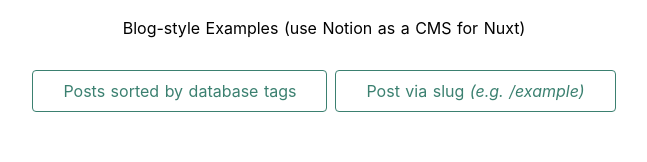
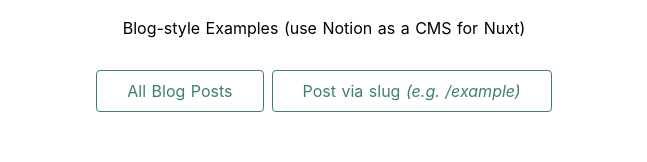
Before and after one commit to janniks/vue-notion, a Nuxt app in the folder example/: page / in a window 1280 px wide. Shown: the part 577-739 px from the top of the page, without its empty margins (316-963 px from the left). Built offline with nearby package versions, Linux system fonts and the light colour scheme.

Commit message:
Fix link

```diff
--- a/example/pages/index.vue
+++ b/example/pages/index.vue
@@ -44,9 +44,7 @@
       <div class="links">
         <p>Blog-style Examples (use Notion as a CMS for Nuxt)</p>
         <div class="links">
-          <NuxtLink class="button--green" to="/tags">
-            Posts sorted by database tags
-          </NuxtLink>
+          <NuxtLink class="button--green" to="/posts">All Blog Posts</NuxtLink>
           <NuxtLink class="button--green" to="/example">
             Post via slug <i>(e.g. /example)</i>
           </NuxtLink>
```
